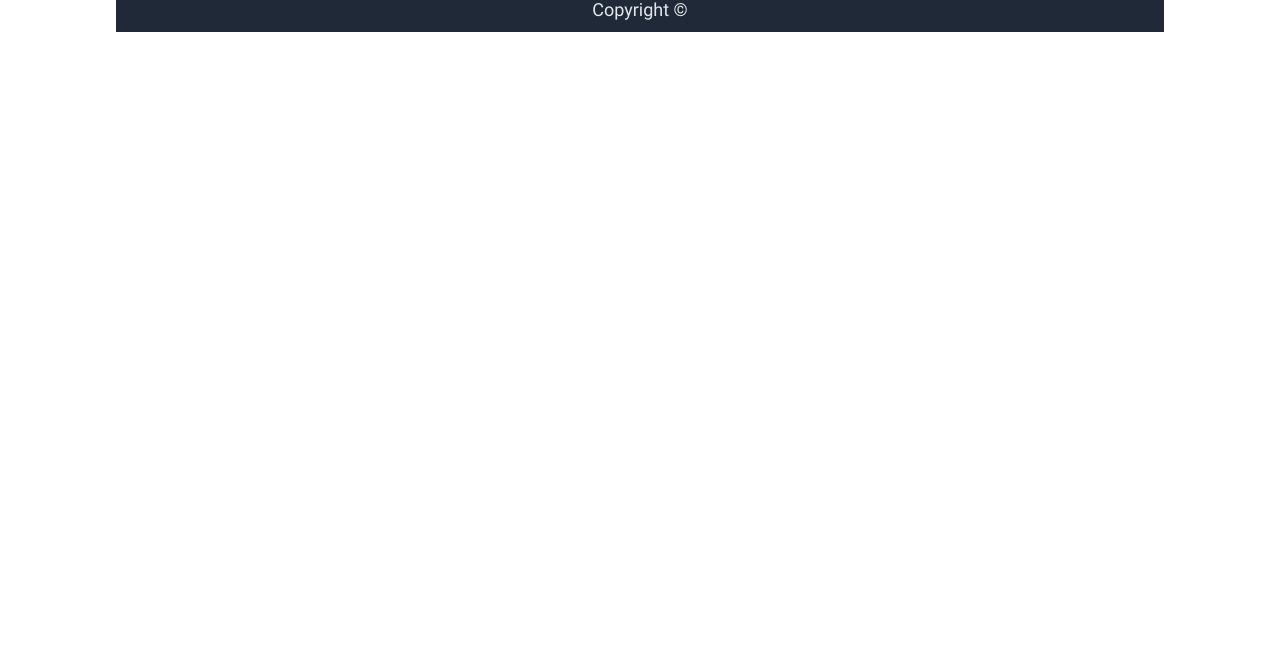
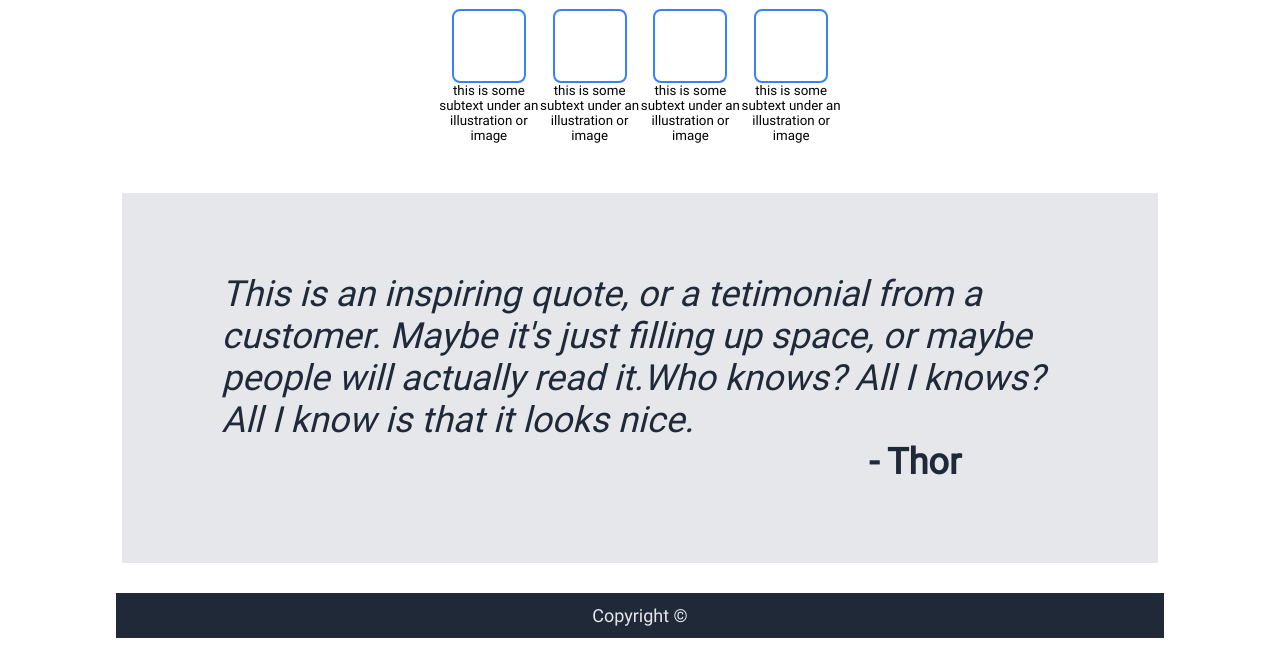
Before and after one commit to Somdotta07/CSS-assignment, a plain HTML site: page index.html in a window 1280 px wide. Shown: the part 538-1206 px from the top of the page. Before the commit the page ends 800 px from the top, so only its background shows below. Drawn offline with Linux system fonts and the light colour scheme.

Commit message:
Added random box and quation box

```diff
--- a/index.html
+++ b/index.html
@@ -28,8 +28,35 @@
             <img>
         </div>
     </div>
-    <div class="random-info"></div>
-    <div class="quote-con"></div>
+    <div class="random-info">
+      <h3 class="info-header">Some random information.</h3>
+      <div class="random-con">
+        <div class="info">
+          <div class="square"></div>
+          <p class="info-p">this is some subtext under an illustration or image</p>
+        </div>
+          <div class="info">
+          <div class="square"></div>
+          <p class="info-p">this is some subtext under an illustration or image</p>
+        </div>
+          <div class="info">
+          <div class="square"></div>
+          <p class="info-p">this is some subtext under an illustration or image</p>
+        </div>
+          <div class="info">
+          <div class="square"></div>
+          <p class="info-p">this is some subtext under an illustration or image</p>
+        </div>
+      </div>
+    </div>
+    <div class="quote-con">
+      <p class="quotation">
+        This is an inspiring quote, or a tetimonial from a customer.
+        Maybe it's just filling up space, or maybe people will actually read it.Who knows? All I knows?
+        All I know is that it looks nice.
+               </p>
+      <p class="author">- Thor</p>
+    </div>
     <div class="cta"></div>
     <div class="footer">
       <p>Copyright &copy</p>
--- a/style.css
+++ b/style.css
@@ -3,6 +3,7 @@
   src: url(fonts/Roboto-Regular.ttf) format("truetype");
   font-weight: normal;
 }
+
 
 * {
   margin: 0;
@@ -52,8 +53,8 @@ body {
   display: flex;
   flex-direction: column;
   width: 30%;
-  margin-top: 100px;
-  margin-bottom: 100px;
+  margin-top: 80px;
+  margin-bottom: 80px;
   margin-left: 80px;
 }
 
@@ -90,6 +91,76 @@ body {
   margin-right: 50px;
 }
 
+.random-info {
+  display: flex;
+  flex-direction: column;
+  width: 81%;
+  justify-content: center;
+  align-items: center;
+  margin-top: 30px;
+}
+
+.info-header {
+  color: #1f2937;
+  font-size: 36px;
+  font-weight: bolder;
+}
+.random-con {
+  display: flex;
+  width: 81%;
+  margin-top: 20px;
+  justify-content: center;
+}
+.info {
+  display: flex;
+  flex-direction: column;
+  justify-content: center;
+  align-items: center;
+  width: 12%;
+}
+
+.square {
+  height:70px;
+  width: 70px;
+  border: 2px solid #3882f6;
+  border-radius: 8px;
+}
+
+.info-p {
+  font-size: smaller;
+  text-align: center;
+}
+
+.quote-con {
+  display: flex;
+  flex-direction: column;
+  justify-content: center;
+  align-items: center;
+  background-color: #e5e7eb;
+  width: 81%;
+  margin-top: 50px;
+}
+
+.quotation {
+  text-align: left;
+  font-weight: lighter;
+  font-size: 36px;
+  color: #1f2937;
+  font-style: italic;
+  margin-top: 80px;
+  margin-left: 100px;
+  margin-right: 100px;
+}
+
+.author {
+  text-align: end;
+  font-size: 36px;
+  font-weight: 900;
+  color: #1f2937;
+  margin-left: 550px;
+  margin-bottom: 80px;
+}
+
 .footer {
   background-color: #1f2937;
   color: #e5e7eb;
```
